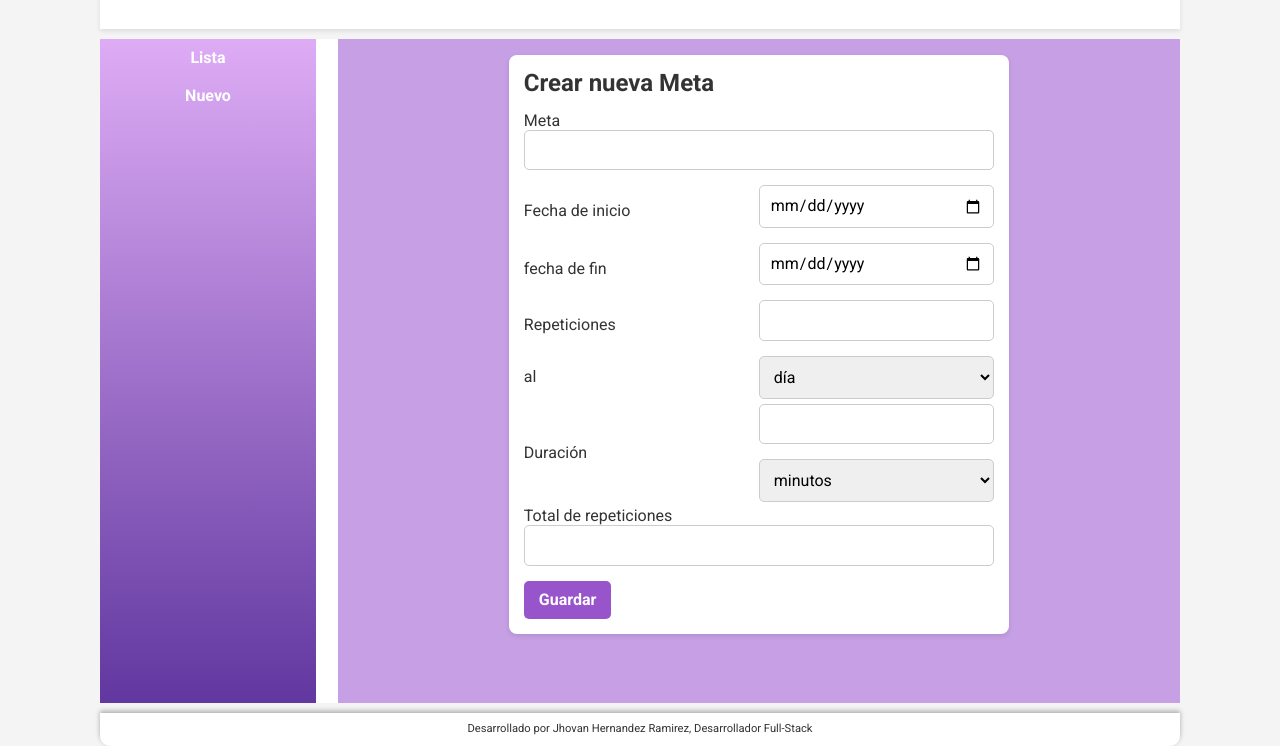
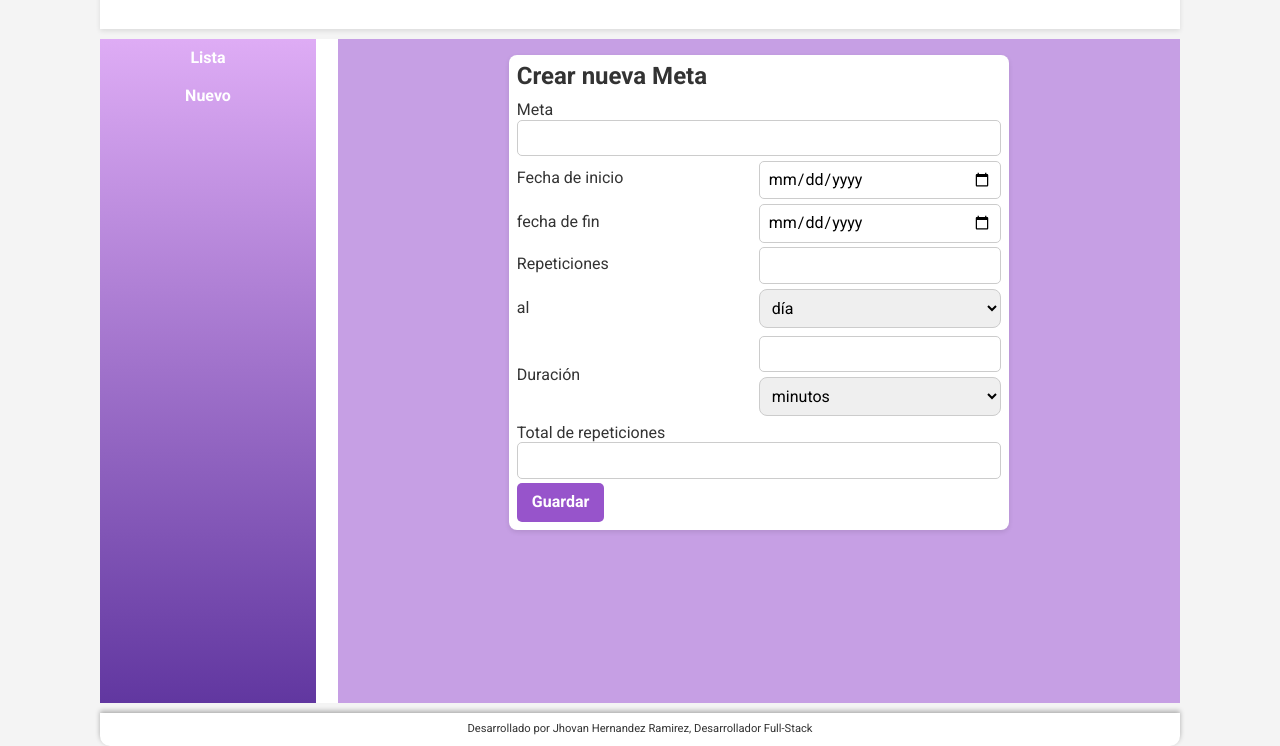
Before and after one commit to jhovanhrmz0211/plannext, a website with bundled scripts: page index.html in a window 1280 px wide. Both pictures are taken after a click on the link "Nuevo". Shown: the part 71-817 px from the top of the page. Built offline with nearby package versions, Linux system fonts and the light colour scheme.

Commit message:
Realizando correcciones al estilo modal y fraccionamiento css

```diff
--- a/assets/css/form.css
+++ b/assets/css/form.css
@@ -2,25 +2,28 @@
 .main main .form {
     max-width: 500px;
     margin: 0 auto 0;
-    padding: 15px;
+    padding: 0.5em;
     background-color: #fff;
     border-radius: 8px;
     box-shadow: 0 2px 5px rgba(0, 0, 0, 0.1);
 }
 .main main .form h2 {
-    margin-bottom: 0.9rem;
+    margin-bottom: 0.7rem;
 }
-
-.main main .form input,
-textarea,
-select {
-    width: 100%;
-    margin-bottom: 15px;
-    padding: 10px;
-    font-size: 1rem;
-    border: 1px solid #ccc;
-    border-radius: 5px;
+.main main .form input, select {
+  width: 100%;
+  margin-bottom: 0.3rem;
+  padding: 0.5em;
+  font-size: 1rem;
+  border: 1px solid #ccc;
+  border-radius: 5px;
 }
+ .form-group label,
+  .form-group input,
+  .form-group select {
+    flex: 1 1 35%; /* Ocupa 48% del ancho disponible, crece y encoge proporcionalmente */
+    margin-bottom: 0.5em;
+  }
 
 .main main .form input:focus,
 textarea:focus,
@@ -45,12 +48,6 @@ select:focus {
   }
 
   /* Estilos para los elementos dentro del contenedor */
-  .form-group label,
-  .form-group input,
-  .form-group select {
-    flex: 1 1 35%; /* Ocupa 48% del ancho disponible, crece y encoge proporcionalmente */
-    margin-bottom: 5px;
-  }
 
   /* Estilos específicos para los campos de fecha (si es necesario) */
   .form-group input[type="date"] {
--- a/assets/css/modal.css
+++ b/assets/css/modal.css
@@ -21,3 +21,12 @@
     box-shadow: 0 4px 6px rgba(0, 0, 0, 0.1);
     border-radius: 10px;
 }
+.modal-content input, select {
+    width: 100%;
+    border: 1px solid #ccc;
+    padding: 0.5em;
+    border-radius: 8px;
+}
+button {
+    margin: 0 15px;
+}
```
